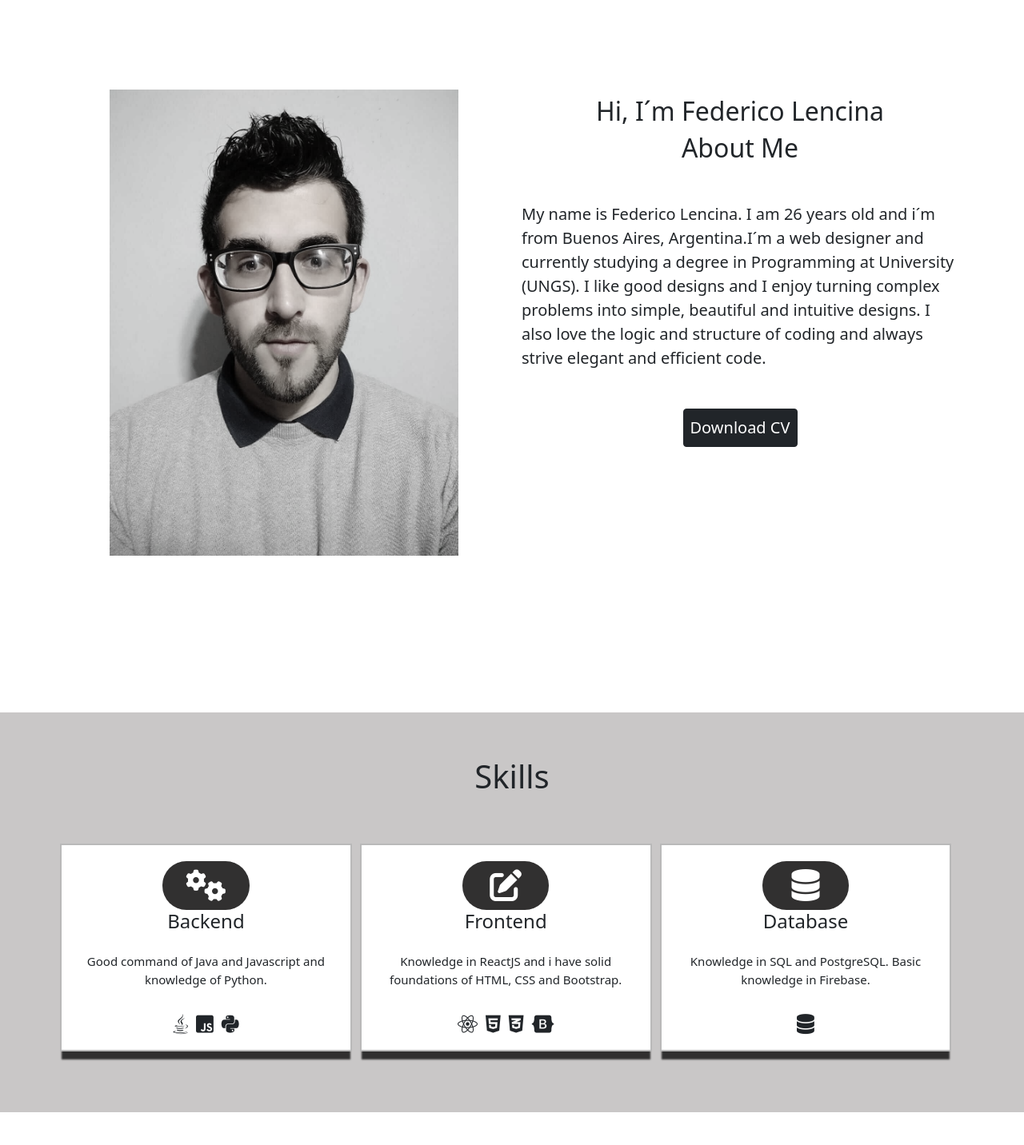
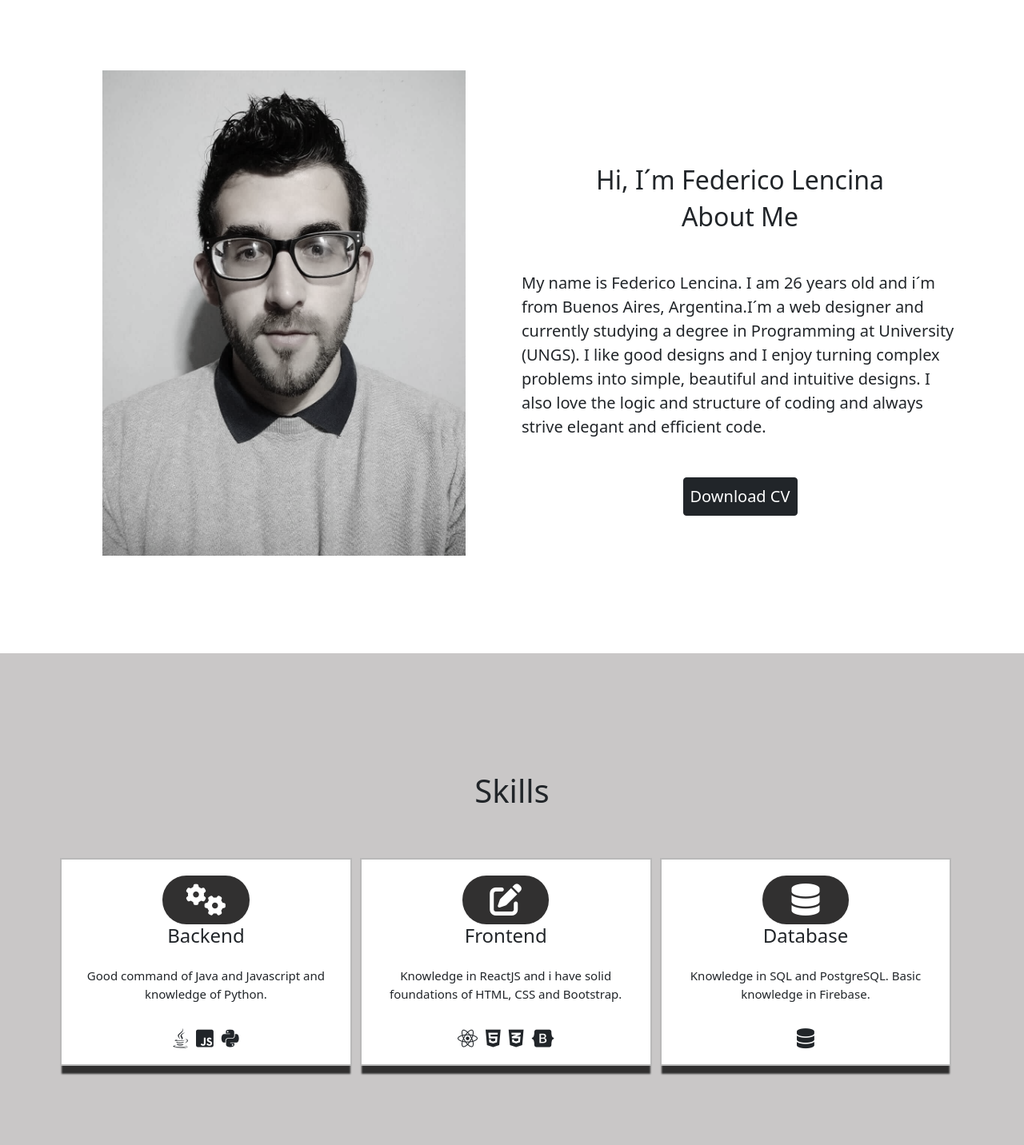
Before and after one commit to FedeNLencina/Portfolio, a React (Create React App) app: page / in a window 1280 px wide. Shown: the part 1218-2650 px from the top of the page at 80% size. Built offline with nearby package versions, Linux system fonts and the light colour scheme; a web font is replaced by a local one.

Commit message:
correccion del responsive

```diff
--- a/src/PortfolioContainer/Skills/Skills.js
+++ b/src/PortfolioContainer/Skills/Skills.js
@@ -3,7 +3,7 @@ import '../../Styles/Skills.css';
 
 export default function Skills() {
   return (
-        <div id="skills" className="p-2">
+        <div id="skills">
             <div className= "container my-5">
                 <h1 className= "text-center tituloSkill">Skills</h1>
                 <div className= "row">
--- a/src/Styles/About.css
+++ b/src/Styles/About.css
@@ -5,12 +5,13 @@
 .imgAbout{
     filter: grayscale(0.8);
     height:80%;
+    margin-top: 30px;
 }
 
 .contPrincipal{
     height:100%;
     width:100%;
-    padding-top:5%;
+
 }
 
 .contAbout{
@@ -19,15 +20,11 @@
 }
 
 .divImage{
-    margin: 50px 0px;
-
-
+    padding-top: 60px;
 }
 
 .divAbout{
-    margin: 50px 0px;
-
-
+   padding-top: 200px;
 }
 
 
@@ -48,6 +45,7 @@
 
     .divAbout{
         margin: 20px 0px;
+        padding-top: 0px;
     }
 
     #about{
@@ -60,6 +58,7 @@
 
     .divImage{
         margin: 0px 0px;
+        padding-top: 0px;
     }
 
     .imgAbout{
--- a/src/Styles/Skills.css
+++ b/src/Styles/Skills.css
@@ -1,5 +1,6 @@
 #skills{
   background-color: rgb(201, 199, 199);
+  padding: 100px 0px;
 }
 
 .tituloSkill{
@@ -41,6 +42,9 @@
 
 
 @media  (max-width:600px) {
+  #skills{
+    padding: 20px 0px;
+  }
   .iconoSkillContainer{
     width: 50%;
 
@@ -51,6 +55,7 @@
 
   .skillContainer{
     width: 100%;
+    margin: 20px 0px;
   }
 
   .skillContainer p{
```
